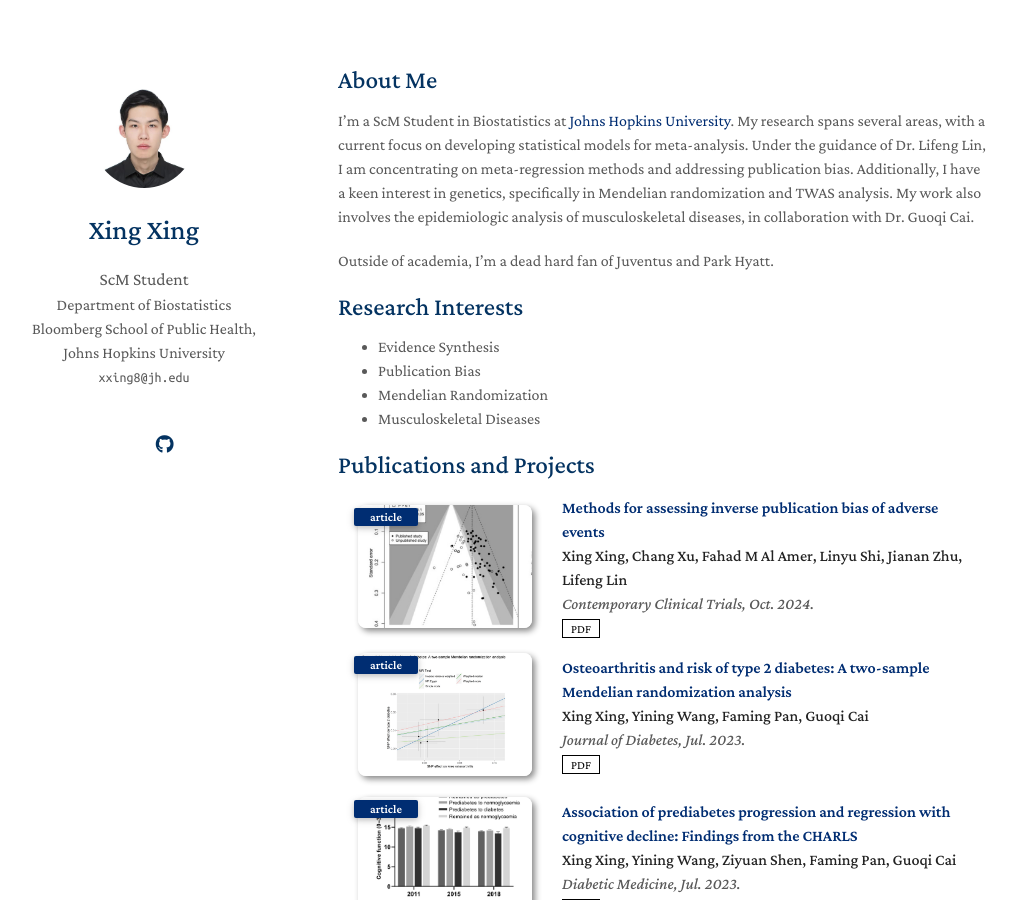
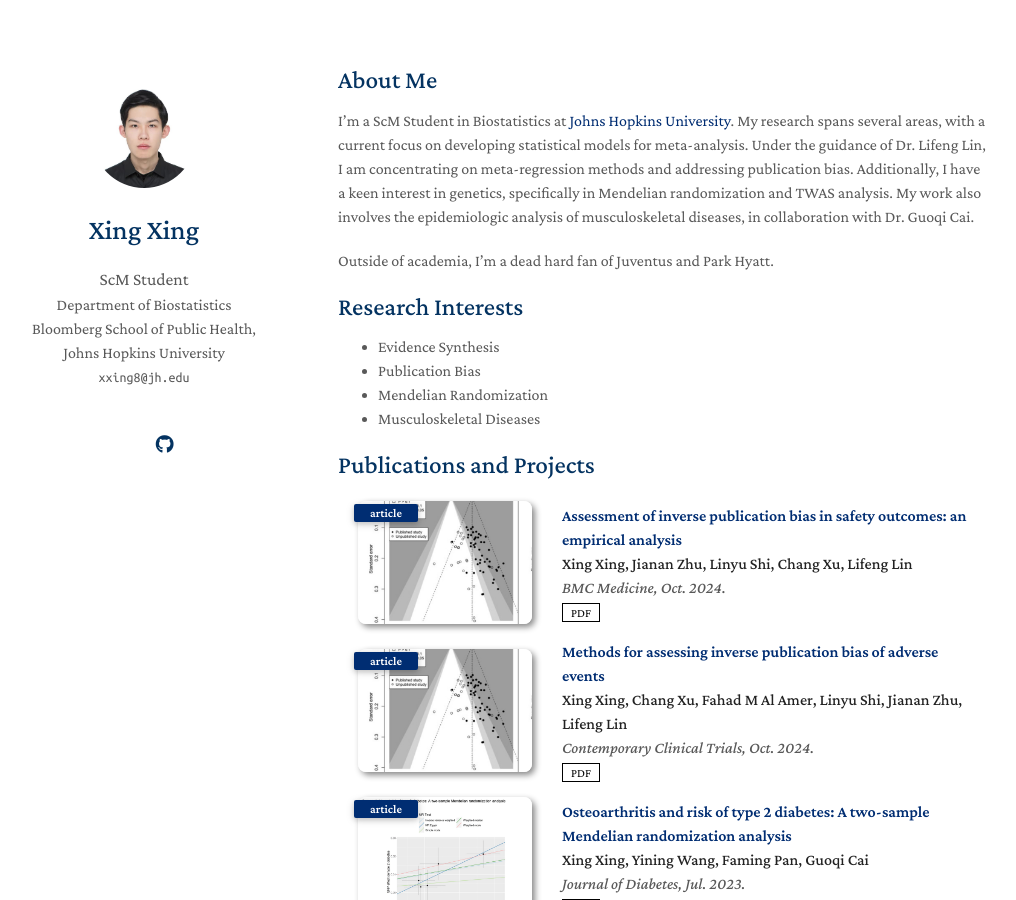
Before and after one commit to KevinXing3/kevinXing3.github.io, a Jekyll site: the page built from index.md, in a window 1280 px wide and 900 px high. Shown: the whole window, without its empty margins (132-1148 px from the left). Built offline with Jekyll 4.4.1, drawn with Linux system fonts in a browser that asks for light colours; nearby versions of some CDN libraries; a style sheet for code colours, icons or effects is not loaded; our own code applies the rules of GitHub Pages for plain Markdown files.

Commit message:
Update project.md

```diff
--- a/_includes/project.md
+++ b/_includes/project.md
@@ -2,6 +2,24 @@
 
 <div class="publications">
 <ol class="bibliography">
+
+<li>
+<div class="pub-row">
+  <div class="col-sm-3 abbr" style="position: relative;padding-right: 15px;padding-left: 15px;">
+    <img src="assets/img/CCT.jpg" class="teaser img-fluid z-depth-1">
+    <abbr class="badge">article</abbr>
+  </div>
+
+  <div class="col-sm-9" style="position: relative;padding-right: 15px;padding-left: 20px;">
+    <div class="title"><a href="https://bmcmedicine.biomedcentral.com/articles/10.1186/s12916-024-03707-2#citeas" style="color:#002D72">Assessment of inverse publication bias in safety outcomes: an empirical analysis </a></div>
+    <div class="author"><strong>Xing Xing, Jianan Zhu, Linyu Shi, Chang Xu, Lifeng Lin</strong></div>
+    <div class="periodical"><em>BMC Medicine, Oct. 2024.</em></div>
+    <div class="links">
+      <a href="https://bmcmedicine.biomedcentral.com/articles/10.1186/s12916-024-03707-2#citeas" class="btn btn-sm z-depth-0" role="button" target="_blank" style="font-size:12px;">PDF</a>
+    </div>
+  </div>
+</div>
+</li>
 
 <li>
 <div class="pub-row">
```
